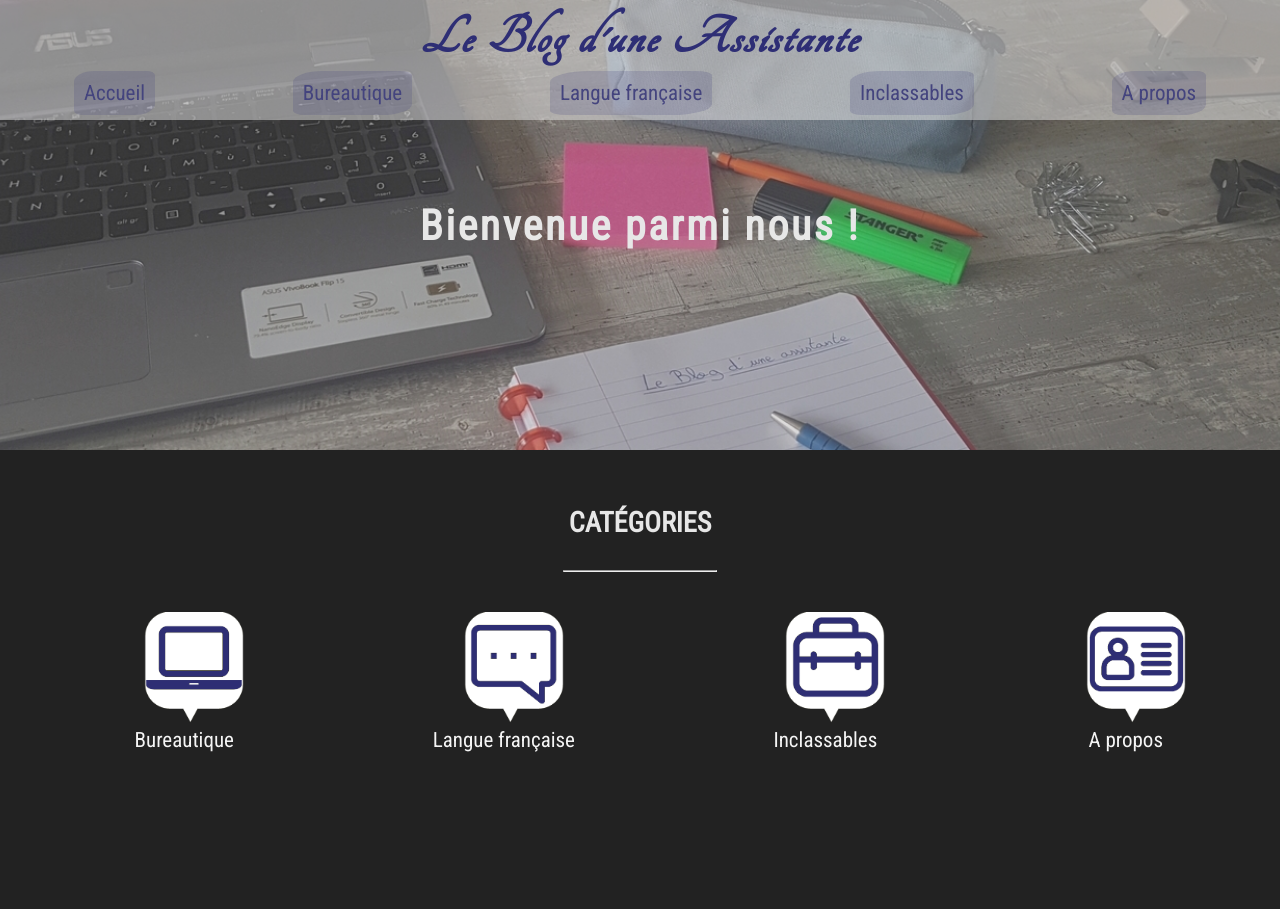
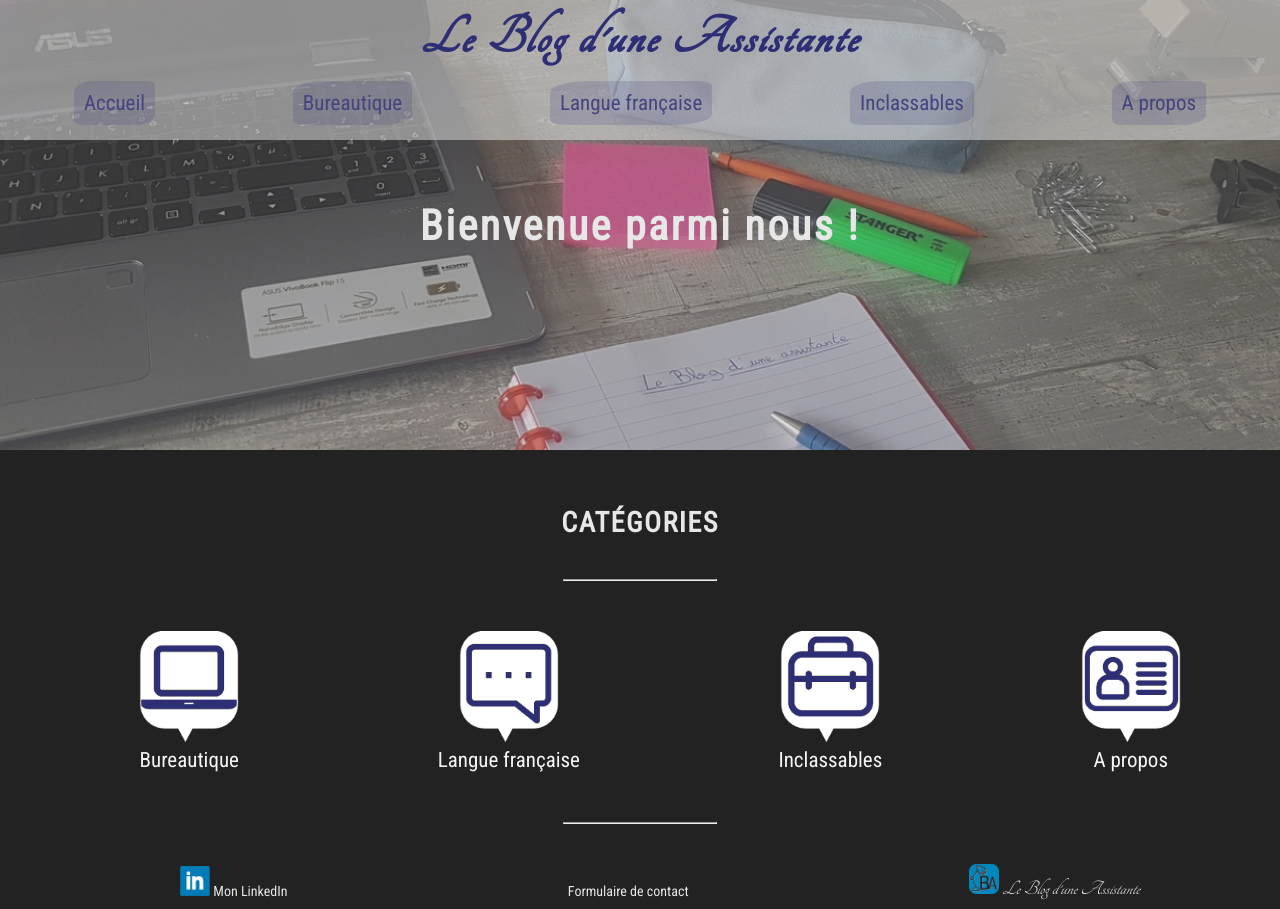
Before and after one commit to Maxi-Didine/BLOG_Assistant, a plain HTML site: page index.html in a window 1280 px wide. Before the commit the page ends 800 px from the top, so only its background shows below. Drawn offline with Linux system fonts and the light colour scheme; a web font is replaced by a local one.

Commit message:
Creation page a propos

```diff
--- a/index.html
+++ b/index.html
@@ -10,6 +10,7 @@
     <meta name="description" content="Bienvenue sur - Le Blog d'une Assistante -. Ici vous trouverez trucs et astuces pour améliorer vos compétences en tant qu'assistant.">
     <title>Bienvenue sur - Le Blog d'une Assistante -</title>
 </head>
+<body>
     <header>
         <div class="headline">
             <h1>Le Blog d'une Assistante</h1>
@@ -27,7 +28,7 @@
             <h2>Bienvenue parmi nous !</h2>
         </div>
     </header>
-<body>
+    <main>
         <h3>Catégories</h3>
         <hr>
         <div class="category_home">
@@ -42,5 +43,14 @@
                     A propos</a></li>
             </ul>
         </div>
+        <hr>
+    </main>
+    <footer>
+        <ul>
+            <li><a href="https://www.linkedin.com/in/sandrine-hoeffler" target="_blank"><img src="img/linkedin.png" alt="LinkedIn"> Mon LinkedIn</a></li>
+            <li><a href="about/contact.html">Formulaire de contact</a></li>
+            <li class="footer_name"><a href="index.html"><img src="img/icon.png" alt="Logo"> Le Blog d'une Assistante</a></li>
+        </ul>
+    </footer>
 </body>
 </html>
--- a/style.css
+++ b/style.css
@@ -7,13 +7,16 @@
     box-sizing: border-box;
     font-family:  'Roboto Condensed', sans-serif;
     color: rgb(231, 231, 231);
-    text-justify: auto;
     font-size: 14px;
     margin: 0px;
 }
 
 body {
     background-color: rgb(34, 34, 34);
+}
+
+a:hover {
+    font-weight: bolder;
 }
 
 /* Header */
@@ -38,6 +41,7 @@ nav ul li a {
     color: rgb(68, 68, 126);
     background-color: rgba(68, 68, 126, 0.2);
     border-radius: 25% 10%;
+    display: inline-block;
 }
 
 .headline {
@@ -81,6 +85,62 @@ h2{
     font-weight: bold;
 }
 
+/* Footer */
+
+footer ul li img {
+    width: 30px;
+}
+
+footer {
+    margin-bottom: 10px;
+}
+
+footer ul {
+    display: flex;
+    flex-flow: row wrap;
+    justify-content: space-around;
+    align-content: space-around;
+    list-style-type: none;
+    align-items: flex-end;
+}
+
+footer ul li a {
+    text-decoration-line: none;
+}
+
+.footer_name a {
+    font-family: 'Tangerine', cursive, sans-serif;
+    font-style: italic;
+    font-size: 1.5em;
+}
+
+/* Content */
+
+h3 {
+    text-transform: uppercase;
+    text-align: center;
+    text-align-last: center;
+    letter-spacing: 1.5px;
+    font-size: 2em;
+    margin-top: 2em;
+}
+
+hr {
+    color: rgb(231, 231, 231);
+    width: 12%;
+    margin: auto;
+    margin-bottom: 40px;
+    margin-top: 40px;
+}
+
+p {
+    width: 90%;
+    margin: auto;
+    text-align: justify;
+    text-align-last: center;
+    font-size: 1.25em;
+}
+
 /* Home */
 
 .category_home ul li img {
@@ -90,9 +150,8 @@ h2{
 .category_home ul{
     list-style-type: none;
     display: flex;
-    flex-direction: row wrap;
+    flex-flow: row wrap;
     justify-content: space-around;
-    text-align: center;
 }
 
 .category_home ul li a {
@@ -100,22 +159,19 @@ h2{
     padding: 10px;
     font-size: 1.5em;
     color: whitesmoke;
+    display: block;
+    text-align: center;
 }
 
-/* Content */
+/* about */
 
-h3 {
-    text-transform: uppercase;
-    text-align: center;
-    text-align-last: center;
-    letter-spacing: 1.5;
-    font-size: 2em;
-    margin: 2em 0 1.1em 0;
+.my_resume {
+    width: 400px;
+    display: block;
+    margin-left: auto;
+    margin-right: auto;
 }
 
-hr {
-    color: rgb(231, 231, 231);
-    width: 12%;
-    margin: auto;
-    margin-bottom: 40px;
+.about_smiley {
+    width: 15px;
 }
```
Also changed, not shown: about/about.html (+52 -0 lines), about/contact.html (added), img/CV_Sandrine_HOEFFLER_FR.jpg (added), img/linkedin.png (added), img/smiley.png (added), img/useless/icon_about.png (renamed from img/icon_about.png), img/useless/icon_about_V2.jpg (renamed from img/icon_about_V2.jpg), img/useless/icon_basic.jpg (renamed from img/icon_basic.jpg), img/useless/icon_computer.png (renamed from img/icon_computer.png), img/useless/icon_computer_V2.jpg (renamed from img/icon_computer_V2.jpg), img/useless/icon_others.png (renamed from img/icon_others.png), img/useless/icon_others_V2.jpg (renamed from img/icon_others_V2.jpg), img/useless/icon_speak.png (renamed from img/icon_speak.png), img/useless/icon_speak_V2.jpg (renamed from img/icon_speak_V2.jpg). Lines whose indentation alone changed are shown as unchanged.
